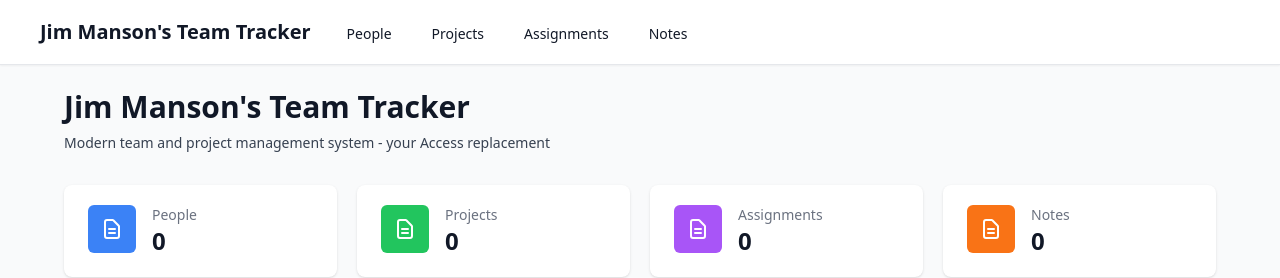
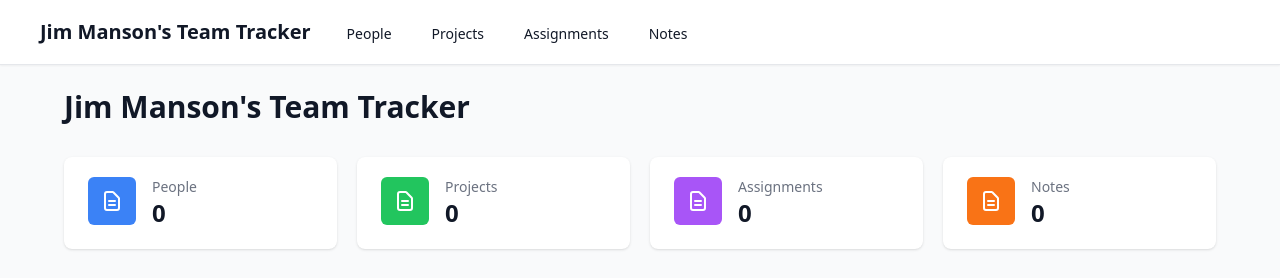
Before and after one commit to franzenjb/team-tracker, a Next.js app: page / in a window 1280 px wide. Shown: the top 278 px of the page. Built offline with nearby package versions, Linux system fonts and the light colour scheme; no server answers; the database is empty.

Commit message:
Remove tagline from homepage

```diff
--- a/app/page.tsx
+++ b/app/page.tsx
@@ -37,9 +37,6 @@ export default async function HomePage() {
       <div className="sm:flex sm:items-center">
         <div className="sm:flex-auto">
           <h1 className="text-3xl font-semibold text-gray-900">Jim Manson's Team Tracker</h1>
-          <p className="mt-2 text-sm text-gray-700">
-            Modern team and project management system - your Access replacement
-          </p>
         </div>
       </div>
 
```
